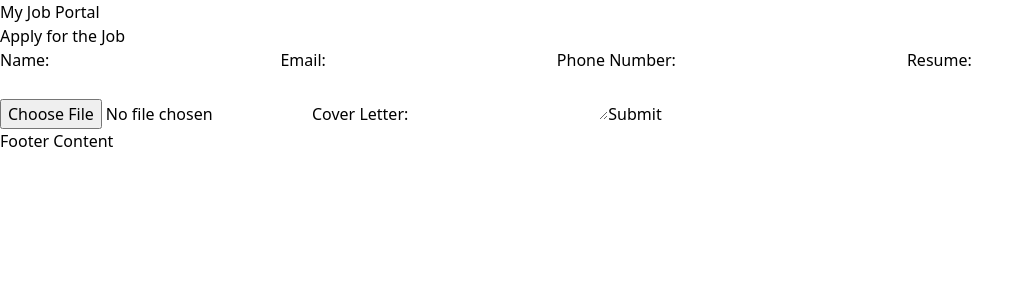
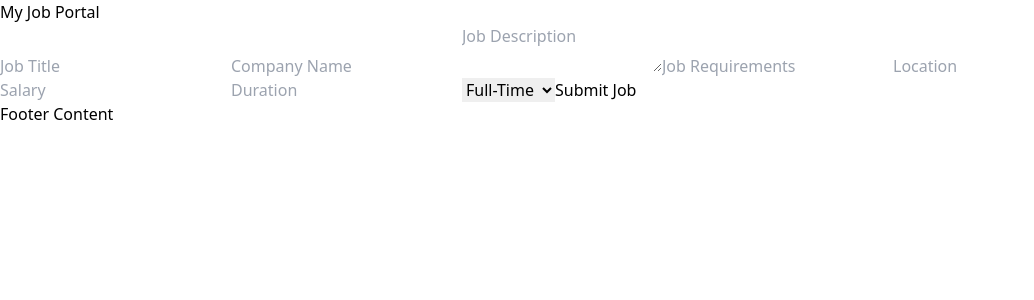
Before and after one commit to shrinidhib/job-portal, a Next.js app: page /apply in a window 1280 px wide. Shown: the top 300 px of the page, without its empty margins (0-1034 px from the left). Built offline with nearby package versions, Linux system fonts and the light colour scheme.

Commit message:
jobform updated

```diff
--- a/app/apply/page.js
+++ b/app/apply/page.js
@@ -1,35 +1,108 @@
-"use client"
-import React from 'react';
+import { useState } from 'react';
 
-const ApplyPage = () => {
+const JobForm = () => {
+  const [jobData, setJobData] = useState({
+    title: '',
+    company: '',
+    description: '',
+    requirements: '',
+    location: '',
+    salary: '',
+    duration: '',
+    jobType: 'full-time',
+  });
+
+  const handleChange = (e) => {
+    const { name, value } = e.target;
+    setJobData({ ...jobData, [name]: value });
+  };
+
+  const handleSubmit = async (e) => {
+    e.preventDefault();
+    try {
+      const response = await fetch('/api/jobs', {
+        method: 'POST',
+        headers: {
+          'Content-Type': 'application/json',
+        },
+        body: JSON.stringify(jobData),
+      });
+      const result = await response.json();
+      console.log('Job posted:', result);
+    } catch (error) {
+      console.error('Error posting job:', error);
+    }
+  };
+
   return (
-    <div>
-      <h1>Apply for the Job</h1>
-      <form>
-        <label>
-          Name:
-          <input type="text" name="name" required />
-        </label>
-        <label>
-          Email:
-          <input type="email" name="email" required />
-        </label>
-        <label>
-          Phone Number:
-          <input type="tel" name="phone" required />
-        </label>
-        <label>
-          Resume:
-          <input type="file" name="resume" required />
-        </label>
-        <label>
-          Cover Letter:
-          <textarea name="coverLetter" required></textarea>
-        </label>
-        <button type="submit">Submit</button>
-      </form>
-    </div>
+    <form onSubmit={handleSubmit}>
+      <input
+        type="text"
+        name="title"
+        value={jobData.title}
+        onChange={handleChange}
+        placeholder="Job Title"
+        required
+      />
+      <input
+        type="text"
+        name="company"
+        value={jobData.company}
+        onChange={handleChange}
+        placeholder="Company Name"
+        required
+      />
+      <textarea
+        name="description"
+        value={jobData.description}
+        onChange={handleChange}
+        placeholder="Job Description"
+        required
+      />
+      <input
+        type="text"
+        name="requirements"
+        value={jobData.requirements}
+        onChange={handleChange}
+        placeholder="Job Requirements"
+        required
+      />
+      <input
+        type="text"
+        name="location"
+        value={jobData.location}
+        onChange={handleChange}
+        placeholder="Location"
+        required
+      />
+      <input
+        type="number"
+        name="salary"
+        value={jobData.salary}
+        onChange={handleChange}
+        placeholder="Salary"
+        required
+      />
+      <input
+        type="number"
+        name="duration"
+        value={jobData.duration}
+        onChange={handleChange}
+        placeholder="Duration"
+        required
+      />
+      <select
+        name="jobType"
+        value={jobData.jobType}
+        onChange={handleChange}
+        required
+      >
+        <option value="full-time">Full-Time</option>
+        <option value="part-time">Part-Time</option>
+      </select>
+      <button type="submit">Submit Job</button>
+    </form>
   );
 };
 
-export default ApplyPage;
+export default JobForm;
```
